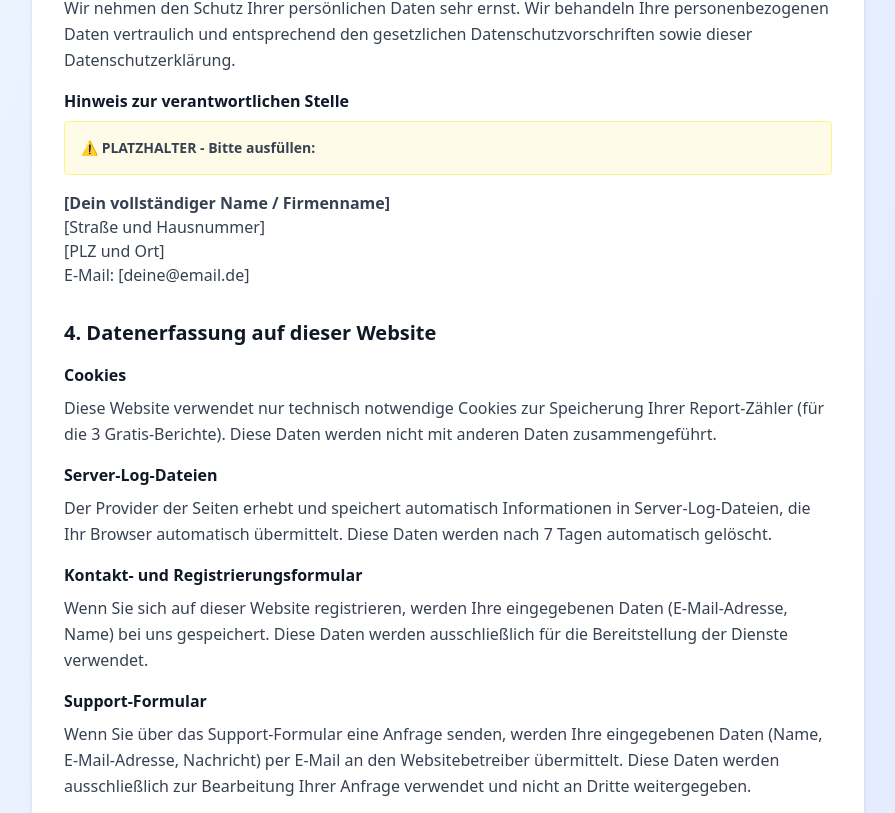
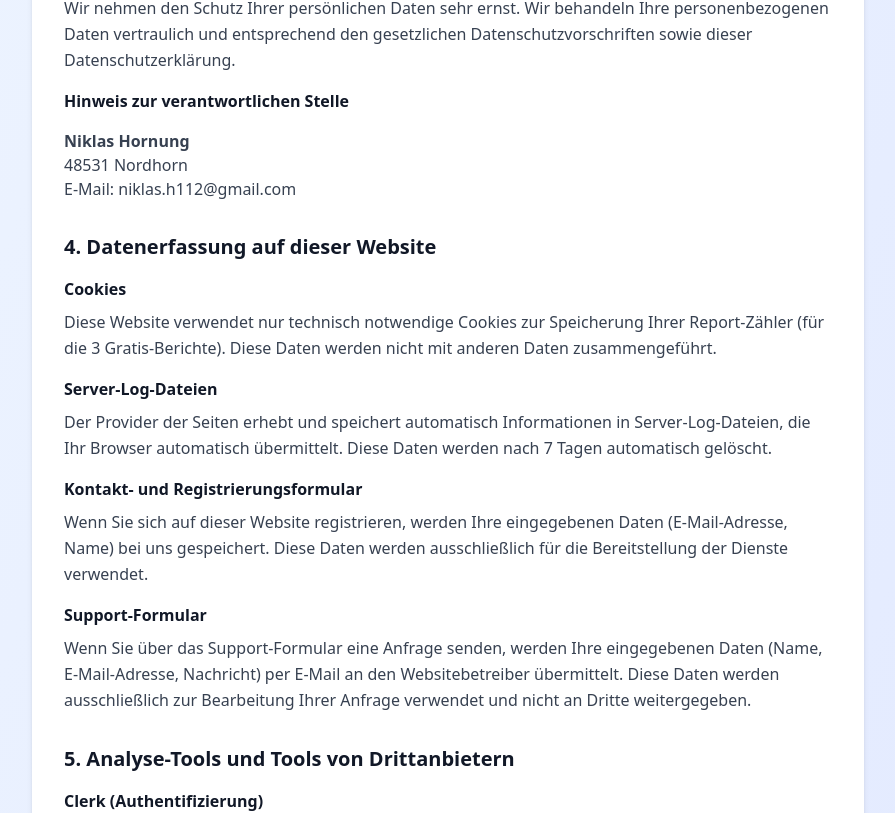
Before and after one commit to Niklash9112/hep-quickwrite, a Next.js app: page /datenschutz in a window 1280 px wide. Shown: the part 940-1753 px from the top of the page, without its empty margins (192-1087 px from the left). Built offline with nearby package versions, Linux system fonts and the light colour scheme.

Commit message:
Impressum + Datenschutz: Kontaktdaten ausgefüllt (Niklas Hornung, 48531 Nordhorn)

```diff
--- a/app/datenschutz/page.tsx
+++ b/app/datenschutz/page.tsx
@@ -90,14 +90,10 @@ export default function Datenschutz() {
               </p>
 
               <h3 className="font-semibold text-gray-900 mt-4 mb-2">Hinweis zur verantwortlichen Stelle</h3>
-              <p className="bg-yellow-50 border border-yellow-200 rounded p-4 text-sm">
-                <strong>⚠️ PLATZHALTER - Bitte ausfüllen:</strong>
-              </p>
               <p className="mt-4">
-                <strong>[Dein vollständiger Name / Firmenname]</strong><br />
-                [Straße und Hausnummer]<br />
-                [PLZ und Ort]<br />
-                E-Mail: [deine@email.de]
+                <strong>Niklas Hornung</strong><br />
+                48531 Nordhorn<br />
+                E-Mail: niklas.h112@gmail.com
               </p>
             </section>
 
@@ -193,7 +189,7 @@ export default function Datenschutz() {
                 <li>Beschwerde bei einer Aufsichtsbehörde</li>
               </ul>
               <p className="mt-4 leading-relaxed">
-                Kontaktieren Sie uns unter: <strong>[deine@email.de]</strong>
+                Kontaktieren Sie uns unter: <strong>niklas.h112@gmail.com</strong>
               </p>
             </section>
 
--- a/app/impressum/page.tsx
+++ b/app/impressum/page.tsx
@@ -41,21 +41,16 @@ export default function Impressum() {
           <div className="space-y-6 text-gray-700">
             <section>
               <h2 className="text-xl font-semibold text-gray-900 mb-3">Angaben gemäß § 5 TMG</h2>
-              <p className="bg-yellow-50 border border-yellow-200 rounded p-4 text-sm">
-                <strong>⚠️ PLATZHALTER - Bitte ausfüllen:</strong>
-              </p>
               <div className="mt-4 space-y-2">
-                <p><strong>[Dein vollständiger Name / Firmenname]</strong></p>
-                <p>[Straße und Hausnummer]</p>
-                <p>[PLZ und Ort]</p>
+                <p><strong>Niklas Hornung</strong></p>
+                <p>48531 Nordhorn</p>
               </div>
             </section>
 
             <section>
               <h2 className="text-xl font-semibold text-gray-900 mb-3">Kontakt</h2>
               <div className="space-y-2">
-                <p><strong>E-Mail:</strong> [deine@email.de]</p>
-                <p><strong>Telefon:</strong> [+49 123 456789] (optional)</p>
+                <p><strong>E-Mail:</strong> niklas.h112@gmail.com</p>
               </div>
             </section>
 
@@ -70,8 +65,8 @@ export default function Impressum() {
             <section>
               <h2 className="text-xl font-semibold text-gray-900 mb-3">Verantwortlich für den Inhalt nach § 55 Abs. 2 RStV</h2>
               <p>
-                [Dein vollständiger Name]<br />
-                [Adresse wie oben]
+                Niklas Hornung<br />
+                48531 Nordhorn
               </p>
             </section>
 
```
